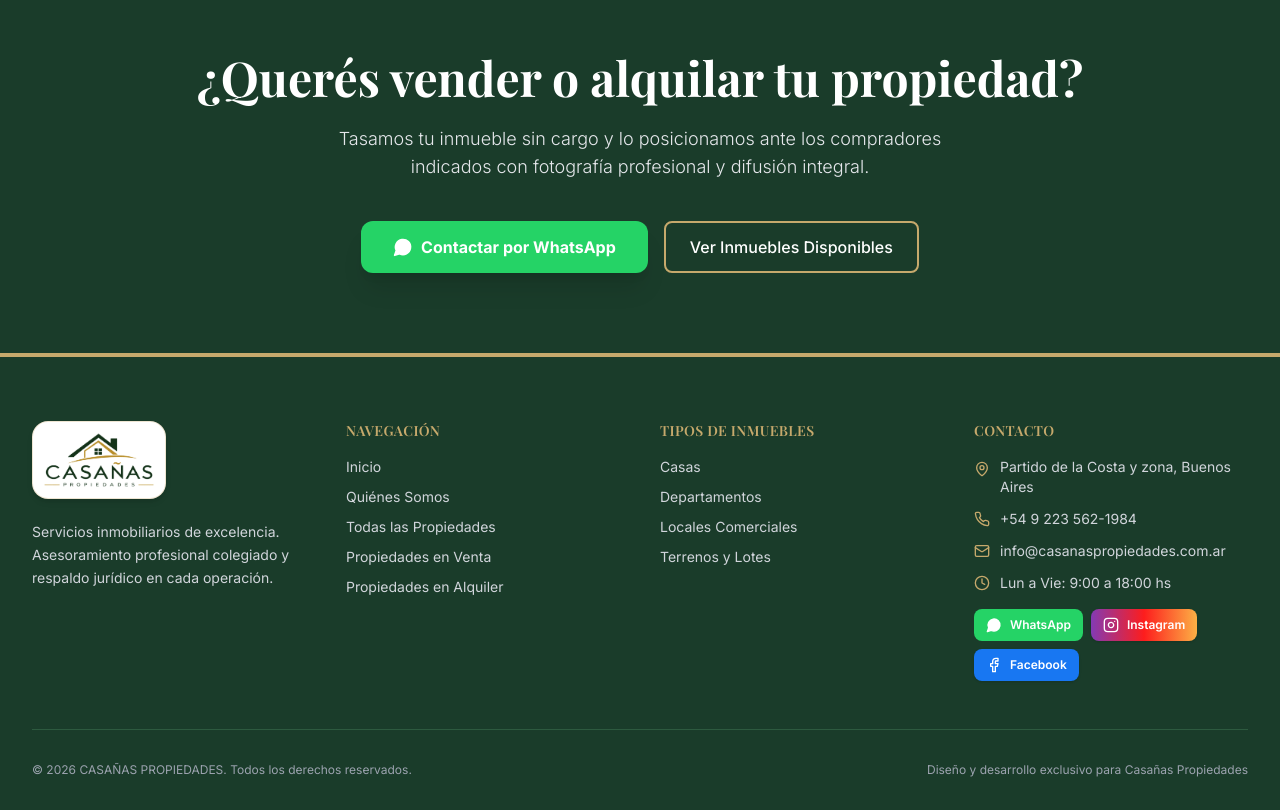
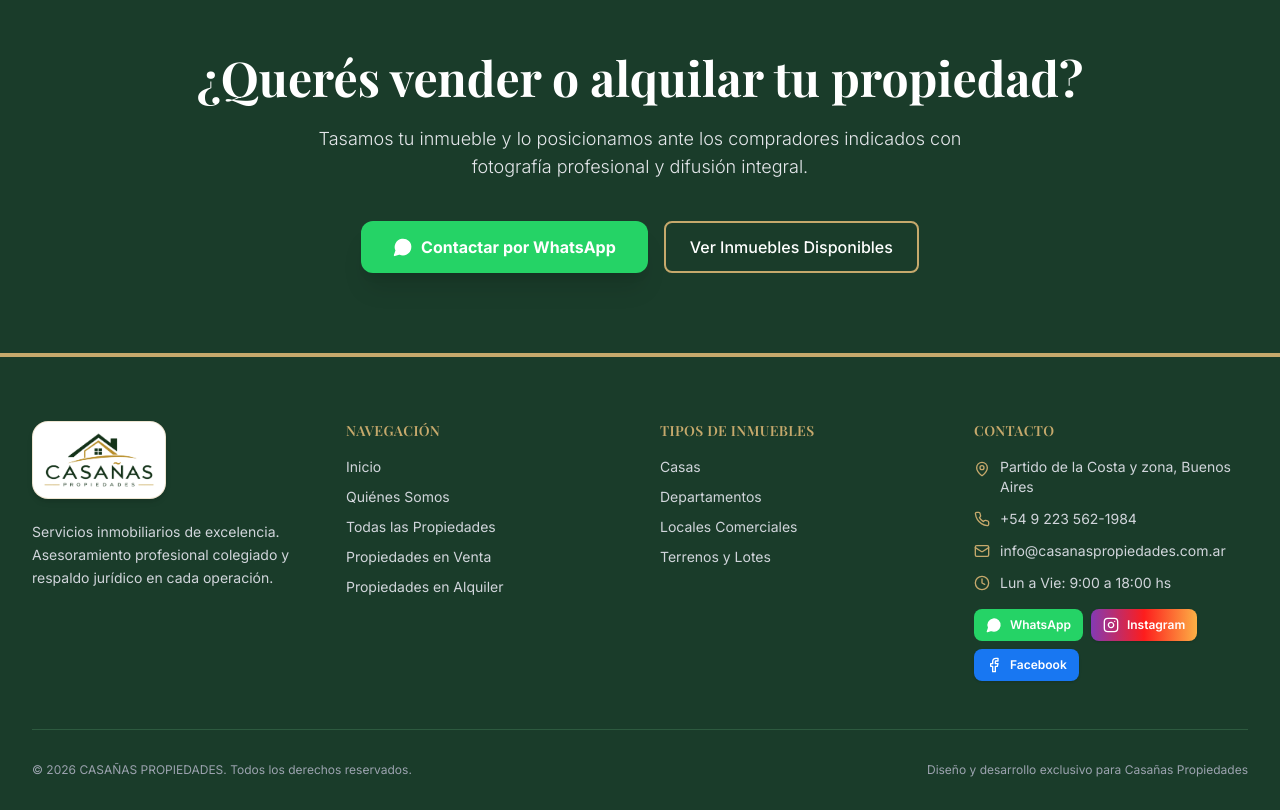
Before and after one commit to castanedadiaz/casanas-prop, a React (Vite) app in the folder client/: page / in a window 1280 px wide. Shown: the part 3000-3810 px from the top of the page. Built offline with nearby package versions, Linux system fonts and the light colour scheme; no server answers.

Commit message:
content: remove 'sin cargo' from valuation copy and SEO meta

```diff
--- a/client/index.html
+++ b/client/index.html
@@ -6,7 +6,7 @@
     <title>Casañas Propiedades | Inmobiliaria en el Partido de la Costa y Zona — Venta y Alquiler</title>
     <meta
       name="description"
-      content="Inmobiliaria en el Partido de la Costa y zona. Casas, departamentos, terrenos y locales en venta y alquiler. Tasaciones sin cargo, martillera colegiada y respaldo legal en cada operación."
+      content="Inmobiliaria en el Partido de la Costa y zona. Casas, departamentos, terrenos y locales en venta y alquiler. Tasaciones profesionales, martillera colegiada y respaldo legal en cada operación."
     />
     <meta name="robots" content="index, follow, max-image-preview:large" />
     <meta name="theme-color" content="#1A3C2A" />
@@ -17,7 +17,7 @@
     <meta property="og:locale" content="es_AR" />
     <meta property="og:site_name" content="Casañas Propiedades" />
     <meta property="og:title" content="Casañas Propiedades | Inmobiliaria en el Partido de la Costa y Zona — Venta y Alquiler" />
-    <meta property="og:description" content="Casas, departamentos, terrenos y locales en venta y alquiler en el Partido de la Costa y zona. Tasaciones sin cargo y respaldo legal en cada operación." />
+    <meta property="og:description" content="Casas, departamentos, terrenos y locales en venta y alquiler en el Partido de la Costa y zona. Tasaciones profesionales y respaldo legal en cada operación." />
     <meta property="og:url" content="https://casanaspropiedades.com.ar/" />
     <meta property="og:image" content="https://casanaspropiedades.com.ar/logo.png" />
     <meta property="og:image:width" content="1179" />
--- a/client/src/pages/HomePage.jsx
+++ b/client/src/pages/HomePage.jsx
@@ -302,7 +302,7 @@ export default function HomePage() {
             ¿Querés vender o alquilar tu propiedad?
           </h2>
           <p className="text-gray-200 text-base sm:text-lg max-w-2xl mx-auto font-light">
-            Tasamos tu inmueble sin cargo y lo posicionamos ante los compradores indicados con fotografía profesional y difusión integral.
+            Tasamos tu inmueble y lo posicionamos ante los compradores indicados con fotografía profesional y difusión integral.
           </p>
           <div className="pt-4 flex flex-col sm:flex-row items-center justify-center gap-4">
             <a
--- a/client/src/utils/seo.js
+++ b/client/src/utils/seo.js
@@ -4,7 +4,7 @@ export const SITE_URL = 'https://casanaspropiedades.com.ar'
 export const SITE_NAME = 'Casañas Propiedades'
 export const DEFAULT_TITLE = 'Casañas Propiedades | Inmobiliaria en el Partido de la Costa y Zona — Venta y Alquiler'
 export const DEFAULT_DESCRIPTION =
-  'Inmobiliaria en el Partido de la Costa y zona. Casas, departamentos, terrenos y locales en venta y alquiler. Tasaciones sin cargo, martillera colegiada y respaldo legal en cada operación.'
+  'Inmobiliaria en el Partido de la Costa y zona. Casas, departamentos, terrenos y locales en venta y alquiler. Tasaciones profesionales, martillera colegiada y respaldo legal en cada operación.'
 export const DEFAULT_IMAGE = `${SITE_URL}/logo.png`
 
 function setMeta(attr, key, content) {
```
